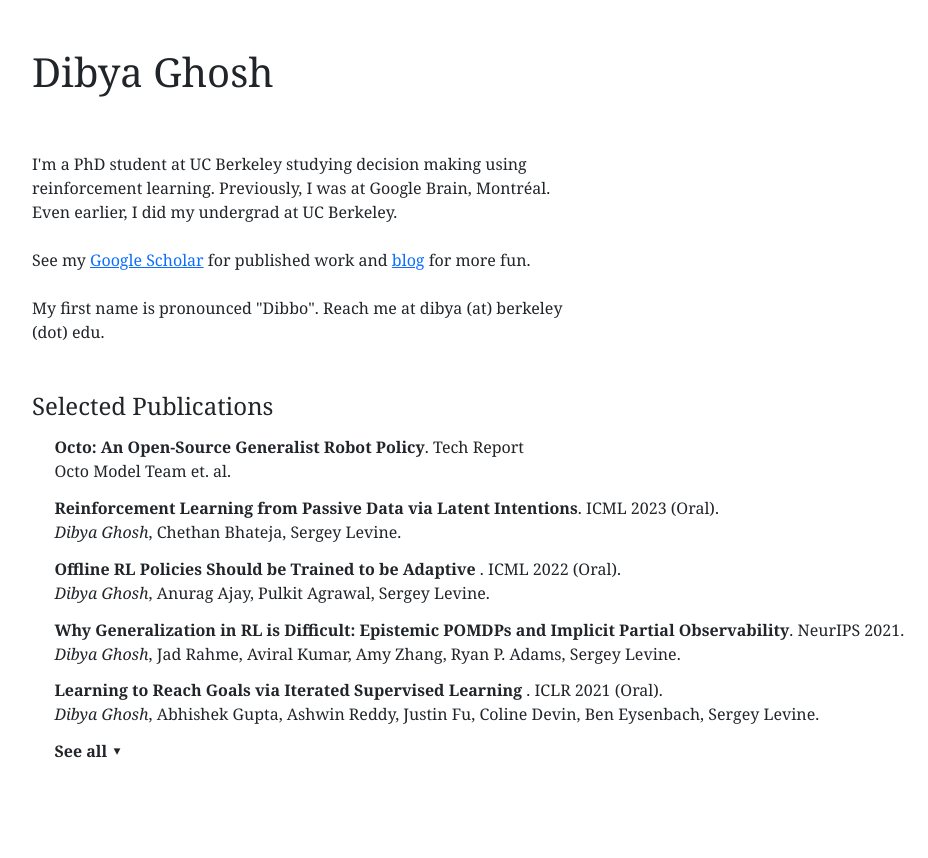
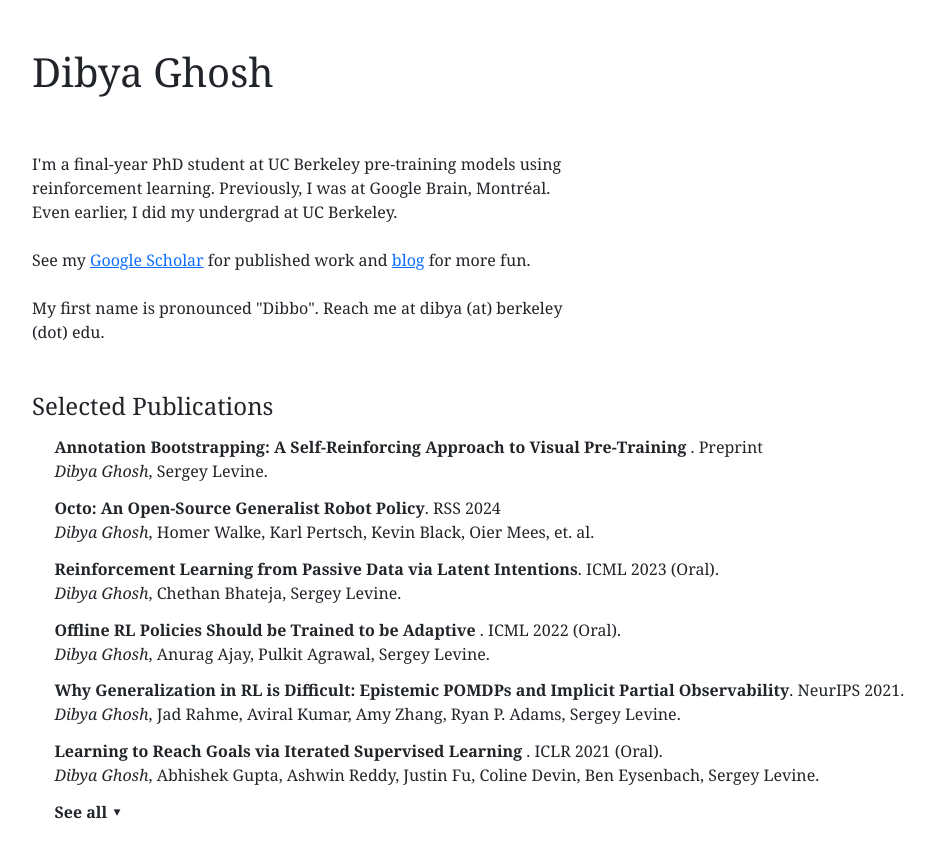
Before and after one commit to dibyaghosh/dibyaghosh.github.io, a Jekyll site: the page index.html, which Jekyll copies as it is, in a window 1280 px wide. Shown: the top 858 px of the page, without its empty margins (50-978 px from the left). Built offline with Jekyll 4.4.1, drawn with Linux system fonts in a browser that asks for light colours; nearby versions of some CDN libraries.

Commit message:
Update website

```diff
--- a/index.html
+++ b/index.html
@@ -31,7 +31,7 @@
 <div class="row">
     <div class="col-md-6">
         <h1>Dibya Ghosh</h1><br /><br />
-I'm a PhD student at UC Berkeley studying decision making using reinforcement learning.
+I'm a final-year PhD student at UC Berkeley pre-training models using reinforcement learning.
 Previously, I was at Google Brain, Montréal. Even earlier, I did my undergrad at UC Berkeley.
 <br /><br />
 
@@ -50,8 +50,10 @@ My first name is pronounced "Dibbo". Reach me at dibya (at) berkeley (dot) edu.
 </div>
 <h4 id="manuscripts">Selected Publications</h4>
 <ul class="no-bullets text-responsive">
-<li><a class='publication' href="https://octo-models.github.io/"><strong>Octo: An Open-Source Generalist Robot Policy</strong></a>. Tech Report<br>
-    Octo Model Team et. al.</li>
+    <li><a class='publication' href="annotation_bootstrapping_preprint.pdf"><strong> Annotation Bootstrapping: A Self-Reinforcing Approach to Visual Pre-Training </strong></a>. Preprint<br>
+        <em>Dibya Ghosh</em>, Sergey Levine.</li>
+    <li><a class='publication' href="https://octo-models.github.io/"><strong>Octo: An Open-Source Generalist Robot Policy</strong></a>. RSS 2024<br>
+    <em>Dibya Ghosh</em>, Homer Walke, Karl Pertsch, Kevin Black, Oier Mees, et. al.</li>
     <li><a class='publication' href="https://arxiv.org/abs/2304.04782"><strong>Reinforcement Learning from Passive Data via Latent Intentions</strong></a>. ICML 2023 (Oral). <br>
 <em>Dibya Ghosh</em>, Chethan Bhateja, Sergey Levine.</li>
 <li><a class='publication' href="https://arxiv.org/abs/2207.02200"><strong>Offline RL Policies Should be Trained to be Adaptive </strong></a>. ICML 2022 (Oral). <br>
```
Also changed, not shown: 1 other file.
